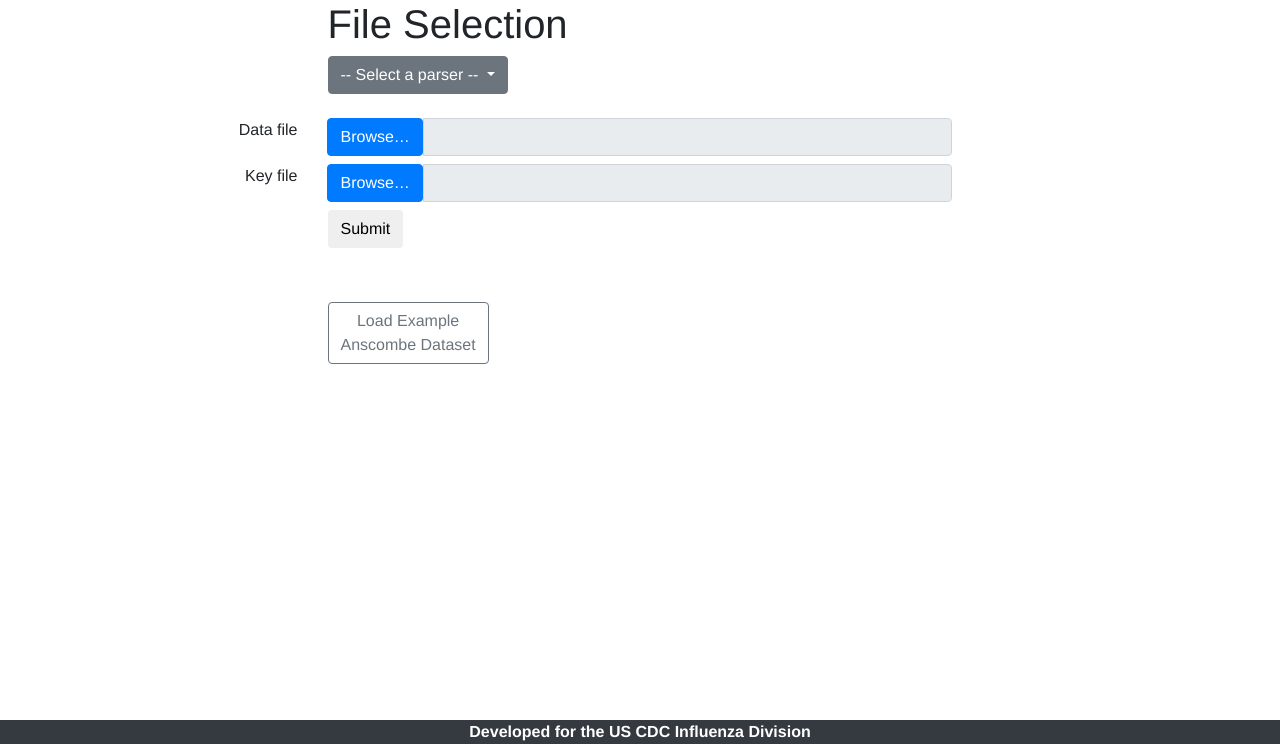
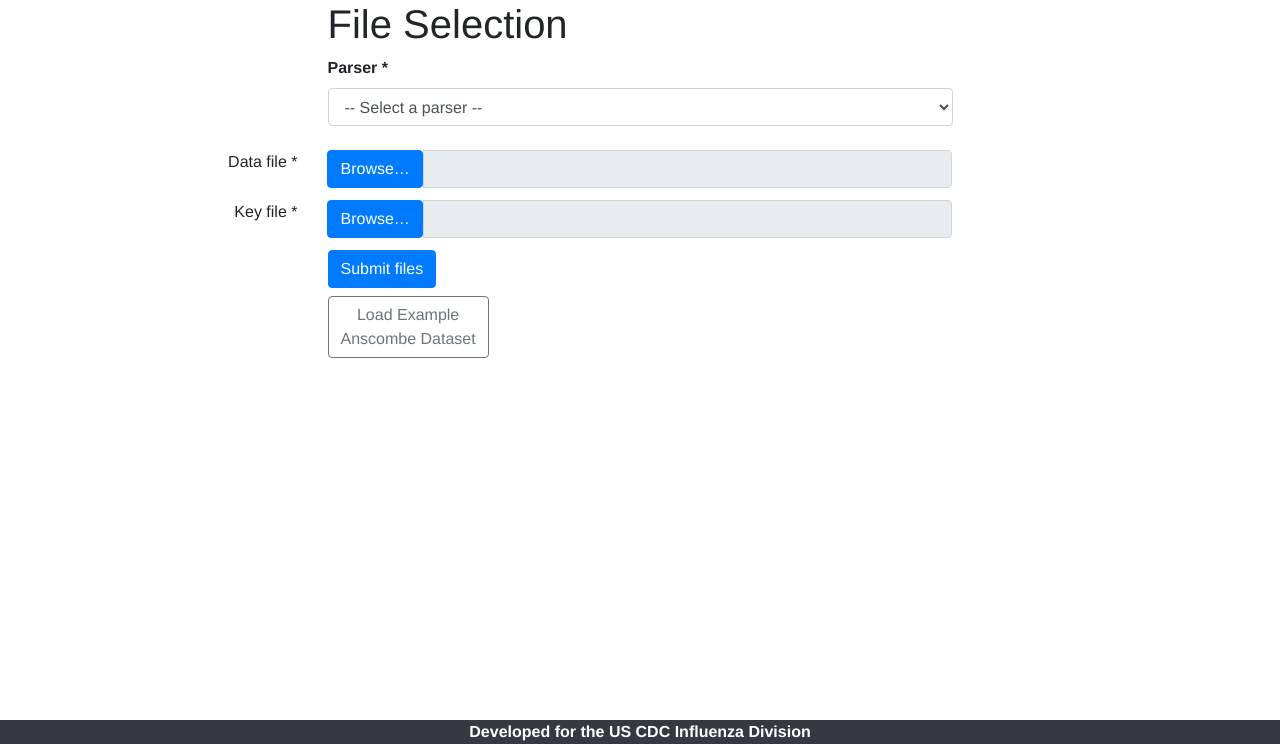
Before and after one commit to CDCgov/jaspr, a Flask app: page /upload in a window 1280 px wide. Shown: the part 56-800 px from the top of the page. Run offline with Flask 3, Linux system fonts and the light colour scheme; some libraries are stand-ins or nearby versions.

Commit message:
Add mock data files

```diff
--- a/app/jaspr/__init__.py
+++ b/app/jaspr/__init__.py
@@ -7,10 +7,17 @@ from openpyxl import Workbook
 import redis
 import os
 import glob
+import secrets
 
 
 app = Flask(__name__)
-app.secret_key = b'HoleyMoleyRocky'
+
+# Load secret key from environment or generate a secure random key.
+# DO NOT hardcode secrets in source code.
+app.secret_key = os.getenv('FLASK_SECRET_KEY')
+if not app.secret_key:
+    # Generate a secure random key for this session if not provided
+    app.secret_key = secrets.token_hex(32)
 app.config['TESTING'] = True
 
 # Session storage:
@@ -51,7 +58,8 @@ if not _use_redis:
 
 #allow intercepts without stopping while debugging
 app.config['DEBUG_TB_INTERCEPT_REDIRECTS'] = False
-app.debug=True
+# Only enable debug mode if explicitly set in environment (NEVER in production)
+app.debug = os.getenv('FLASK_DEBUG', 'false').lower() == 'true'
 
 # Best-effort cleanup of any stray chart png temp files.  Wrapped in
 # try/except so a read-only or non-existent path never breaks startup.
--- a/app/jaspr/routes.py
+++ b/app/jaspr/routes.py
@@ -27,7 +27,7 @@ pprint.pprint = _noop_pprint
 
 # flask imports
 from flask import Flask, render_template, render_template_string, request, \
-    jsonify, redirect, make_response, send_from_directory, send_file, session
+    jsonify, redirect, make_response, send_from_directory, send_file, session, url_for
 from jinja2.exceptions import TemplateNotFound
 
 # local imports
@@ -346,7 +346,7 @@ def upload():
     # /\ /\ Capture Key File Name /\ /\ #
 
     jm = JasprModel()
-    selected_parser = jm.curr_parser
+    selected_parser = request.form.get('parser', '') or jm.curr_parser
 
     try:
         settings = ParserRegistry.plugins[selected_parser](keyfile, datafile)()
@@ -595,6 +595,7 @@ def download_slide_file(slide_relpath):
     ))
     response.headers['cache-control'] = 'no-cache'
     return response
+
 
 @app.route('/error502')
 def error502():
--- a/app/jaspr/static/css/jaspr.css
+++ b/app/jaspr/static/css/jaspr.css
@@ -16,6 +16,8 @@ body {
 
 .menubar {
   min-height: 35px;
+  background-color: #005eaa;
+  color: white;
 }
 
 .align-right {
@@ -27,7 +29,7 @@ body {
 }
 
 .selector {
-  background-color: #f5f5f5;
+  background-color: #f1f8e9;
 }
 
 .footer {
@@ -35,6 +37,7 @@ body {
   text-align: center;
   font-weight: bold;
   color: white;
+  background-color: #005eaa;
 }
 
 input[type="file"] {
--- a/app/jaspr/static/js/jaspr-upload.js
+++ b/app/jaspr/static/js/jaspr-upload.js
@@ -1,4 +1,14 @@
 $(function() {
+
+  // Handle parser selection dropdown changes
+  $('#parser').on('change', function() {
+    var selected_parser = $(this).val();
+    if (selected_parser) {
+      $.post("/updateConfigSetting", {
+        curr_parser: selected_parser
+      });
+    }
+  });
 
   // selection on a bootstrap dropdown list
   $('.dropdown-menu').click(function(e) {
--- a/app/jaspr/templates/502.html
+++ b/app/jaspr/templates/502.html
@@ -10,11 +10,11 @@
           Data was not loaded properly. Analysis requires both a data file and a key file, and those files must match the format expected by the selected parser.
         </p>
         <p class="mb-3">
-          Use the example data bundles on the home page as the reference for the required file structure and naming conventions for each parser before trying the upload again.
+          Use the mock data bundles on the home page as the reference for the required file structure and naming conventions for each parser before trying the upload again.
         </p>
         <div class="d-flex flex-wrap gap-2">
           <a class="btn btn-primary mr-2 mb-2" href="/upload">Return to Load Data</a>
-          <a class="btn btn-outline-primary mb-2" href="/#example-data">Go to Example Data Bundles</a>
+          <a class="btn btn-outline-primary mb-2" href="/#example-data">Go to Mock Data Bundles</a>
         </div>
       </div>
     </div>
--- a/app/jaspr/templates/example_data_downloads.html
+++ b/app/jaspr/templates/example_data_downloads.html
@@ -5,8 +5,8 @@
 	<div class="col-12">
 		<div class="card h-100">
 			<div class="card-body">
-				<h4 class="card-title mb-3">Example Data Downloads</h4>
-				<p class="mb-2">Download bundled example datasets by test type.</p>
+				<h4 class="card-title mb-3">Mock Data Downloads</h4>
+				<p class="mb-2">Download bundled mock datasets by test type.</p>
 				<ul class="mb-0">
 					{% for bundle in bundles %}
 					<li>
--- a/app/jaspr/templates/jaspr_layout.html
+++ b/app/jaspr/templates/jaspr_layout.html
@@ -5,9 +5,9 @@
 
   <body>
 
-    <main class='site-content'>
+    {% include "nav.html" %}
 
-	  {% include "nav.html" %}
+    <main id="main-content" class='site-content'>
 
       {% block body %}Body Code Here{% endblock %}
 
--- a/app/jaspr/templates/upload.html
+++ b/app/jaspr/templates/upload.html
@@ -13,16 +13,17 @@
   <div class="row">
     <div class="col-3"></div>
     <div class="col-6">
-      <div class="dropdown">
-       <button class="btn btn-secondary dropdown-toggle" type="button" id="dropdownMenuButton" data-toggle="dropdown" aria-haspopup="true" aria-expanded="false">
-         {{ curr_parser or ' -- Select a parser -- ' }}
-       </button>
-       <div class="dropdown-menu" aria-labelledby="dropdownMenuButton">
-         {% for parser in parser_list %}
-           <a class="dropdown-item" href="#">{{ parser }}</a>
-         {% endfor %}
-       </div>
-      </div>
+      <label for="parser" style="display: block; margin-bottom: 8px; font-weight: bold;">
+        Parser
+        <span aria-hidden="true">*</span>
+        <span class="sr-only">required</span>
+      </label>
+      <select id="parser" name="parser" class="form-control" required style="display: block;">
+        <option value="">-- Select a parser --</option>
+        {% for parser in parser_list %}
+          <option value="{{ parser }}"{% if curr_parser == parser %} selected{% endif %}>{{ parser }}</option>
+        {% endfor %}
+      </select>
     </div>
   </div>
 
@@ -30,45 +31,76 @@
 
   <div class="row">
     <div class="col-1"></div>
-    <div class="col-2 align-right">Data file</div>
+    <div class="col-2 align-right">
+      <label for="datafile">
+        Data file
+        <span aria-hidden="true">*</span>
+        <span class="sr-only">required</span>
+      </label>
+    </div>
     <div class="col-6">
       <div class="input-group">
-        <label class="input-group-btn">
+        <label for="datafile" class="input-group-btn">
           <span class="btn btn-primary">
-            Browse&hellip; <input name ='datafile' type="file" multiple>
+            Browse&hellip;
           </span>
+          <input id="datafile"
+                 name="datafile"
+                 type="file"
+                 multiple
+                 required
+                 aria-describedby="datafile-help">
         </label>
-        <input type="text" class="form-control" readonly>
+        <input id="datafile-name"
+               type="text"
+               class="form-control"
+               readonly
+               aria-label="Selected data file"
+               aria-live="polite">
       </div>
+      <small id="datafile-help" style="display: block; margin-top: 4px; color: #555555;">
+      </small>
     </div>
   </div>
 
   <div class="row">
     <div class="col-1"></div>
-    <div class="col-2 align-right">Key file</div>
+    <div class="col-2 align-right">
+      <label for="keyfile">
+        Key file
+        <span aria-hidden="true">*</span>
+        <span class="sr-only">required</span>
+      </label>
+    </div>
     <div class="col-6">
       <div class="input-group">
-        <label class="input-group-btn">
+        <label for="keyfile" class="input-group-btn">
           <span class="btn btn-primary">
-            Browse&hellip; <input name ='keyfile' type="file" multiple>
+            Browse&hellip;
           </span>
+          <input id="keyfile"
+                 name="keyfile"
+                 type="file"
+                 multiple
+                 required
+                 aria-describedby="keyfile-help">
         </label>
-        <input type="text" class="form-control" readonly>
+        <input id="keyfile-name"
+               type="text"
+               class="form-control"
+               readonly
+               aria-label="Selected key file"
+               aria-live="polite">
       </div>
+      <small id="keyfile-help" style="display: block; margin-top: 4px; color: #555555;">
+      </small>
     </div>
   </div>
 
   <div class="row">
     <div class="col-3"></div>
     <div class="col-6">
-      <input class="btn" type="submit" />
-    </div>
-  </div>
-
-  <div class="row mt-2">
-    <div class="col-3"></div>
-    <div class="col-6">
-      <span class="btn btn-outline-secondary invisible">Load Example Anscombe Dataset</span>
+      <button class="btn btn-primary" type="submit">Submit files</button>
     </div>
   </div>
 
@@ -84,4 +116,18 @@
 <br />
 <br />
 
+<style>
+.sr-only {
+  position: absolute;
+  width: 1px;
+  height: 1px;
+  padding: 0;
+  margin: -1px;
+  overflow: hidden;
+  clip: rect(0, 0, 0, 0);
+  white-space: nowrap;
+  border-width: 0;
+}
+</style>
+
 {%endblock%}
```
Also changed, not shown: app/jaspr/templates/main.html (+11 -21 lines), app/jaspr/templates/nav.html (+25 -9 lines), app/jaspr/templates/settings.html (+68 -32 lines), podman-compose-single.yml (+19 -4 lines), 1 other file.
